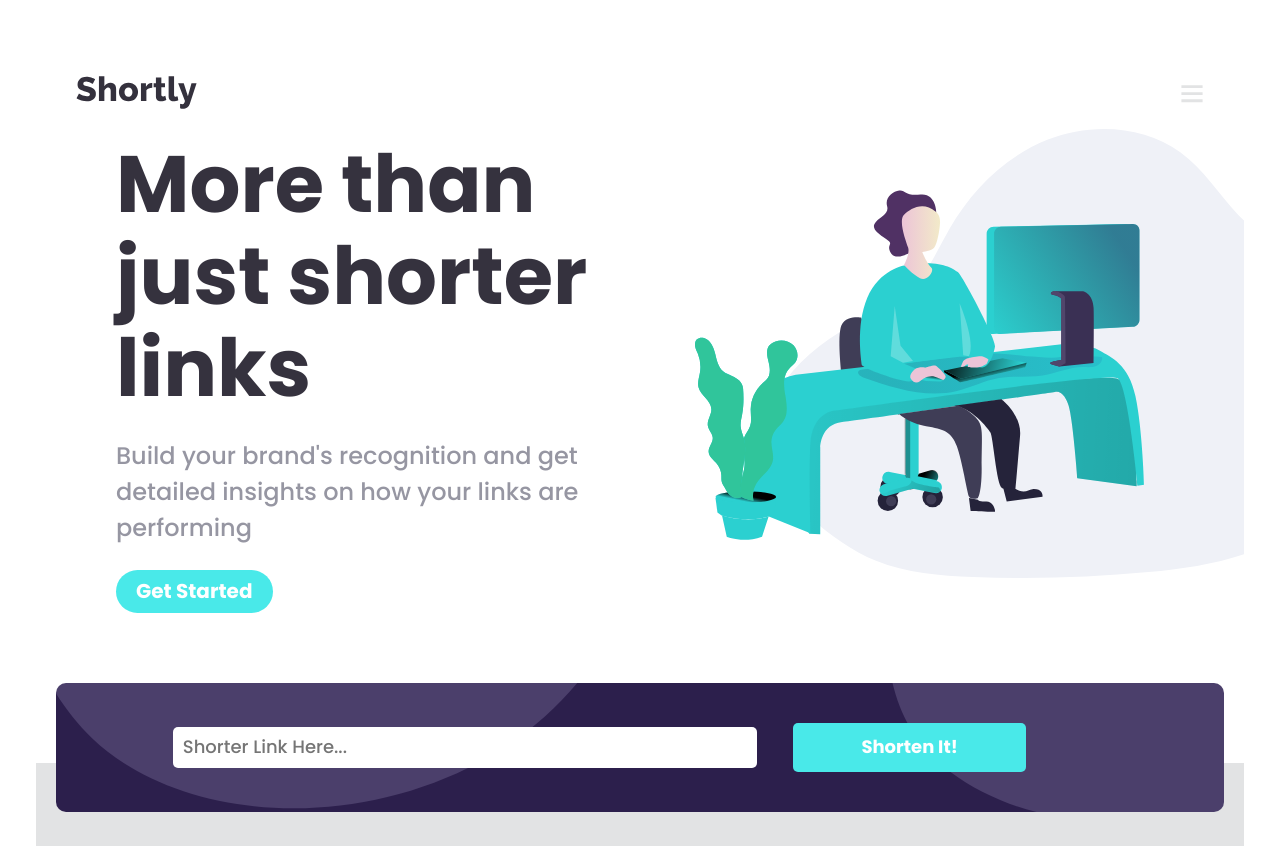
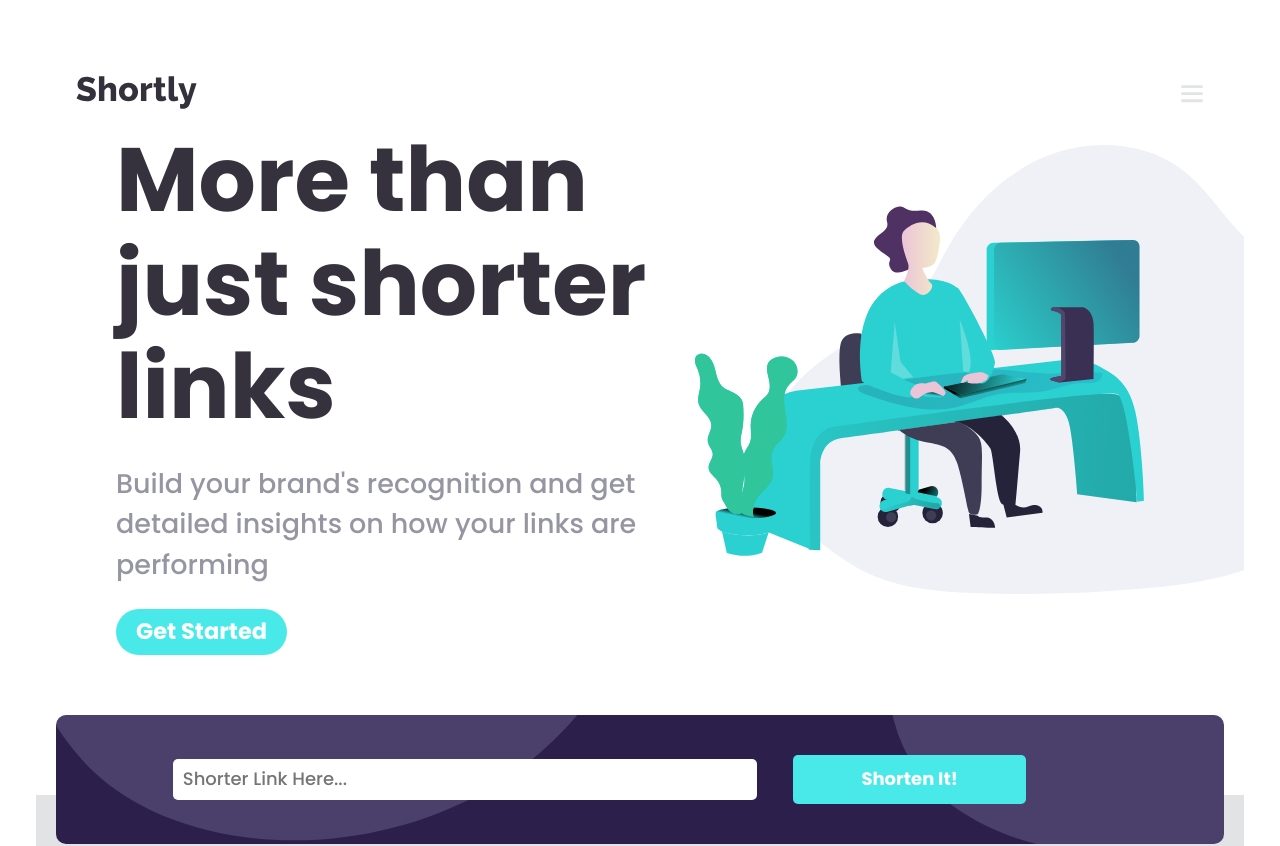
Before and after one commit to byKriz/react-url-short-api, a React (Vite) app: page / in a window 1280 px wide. Shown: the top 846 px of the page. Built offline with nearby package versions, Linux system fonts and the light colour scheme.

Commit message:
cambiando a rem

```diff
--- a/src/containers/Hero/Hero.module.scss
+++ b/src/containers/Hero/Hero.module.scss
@@ -68,15 +68,15 @@
     }
 
     h1 {
-      font-size: 40px;
+      font-size: 2.5rem;
     }
 
     p {
-      font-size: 18px;
+      font-size: 1.125rem;
     }
 
     a {
-      font-size: 14px;
+      font-size: 0.875rem;
     }
   }
 }
@@ -93,16 +93,16 @@
     // padding-left: 1%;
 
     h1 {
-      font-size: 80px;
+      font-size: 5rem;
     }
 
     p {
-      font-size: 24px;
+      font-size: 1.5rem;
       line-height: 1.5;
     }
 
     a {
-      font-size: 20px;
+      font-size: 1.25rem;
     }
   }
 }
```
